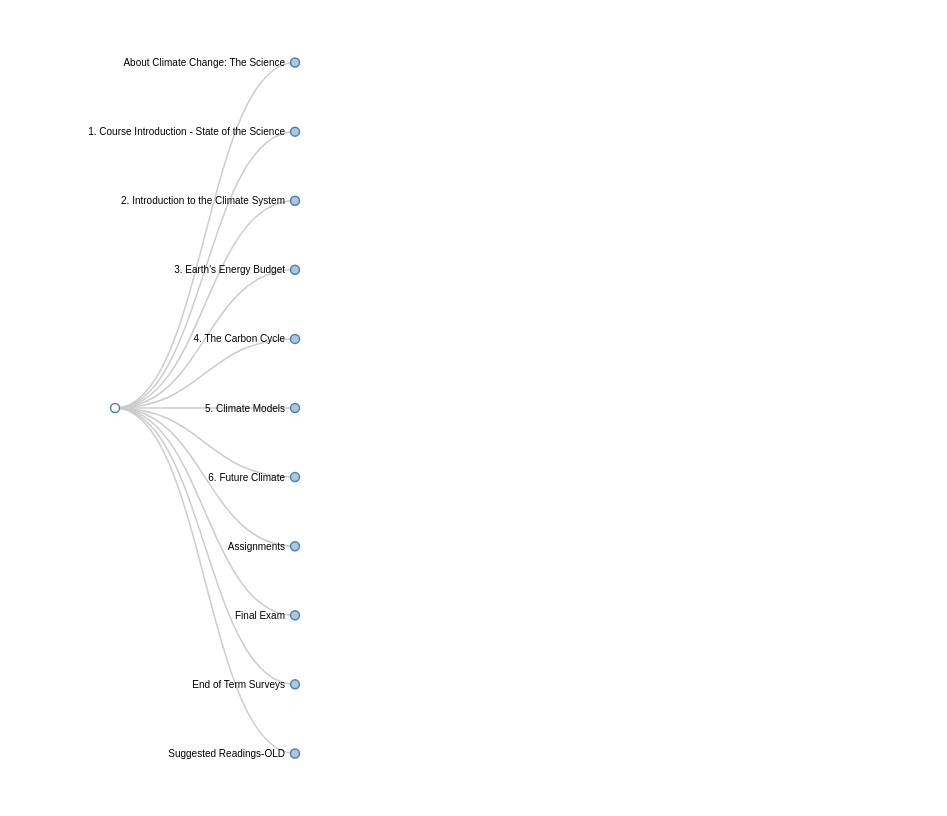
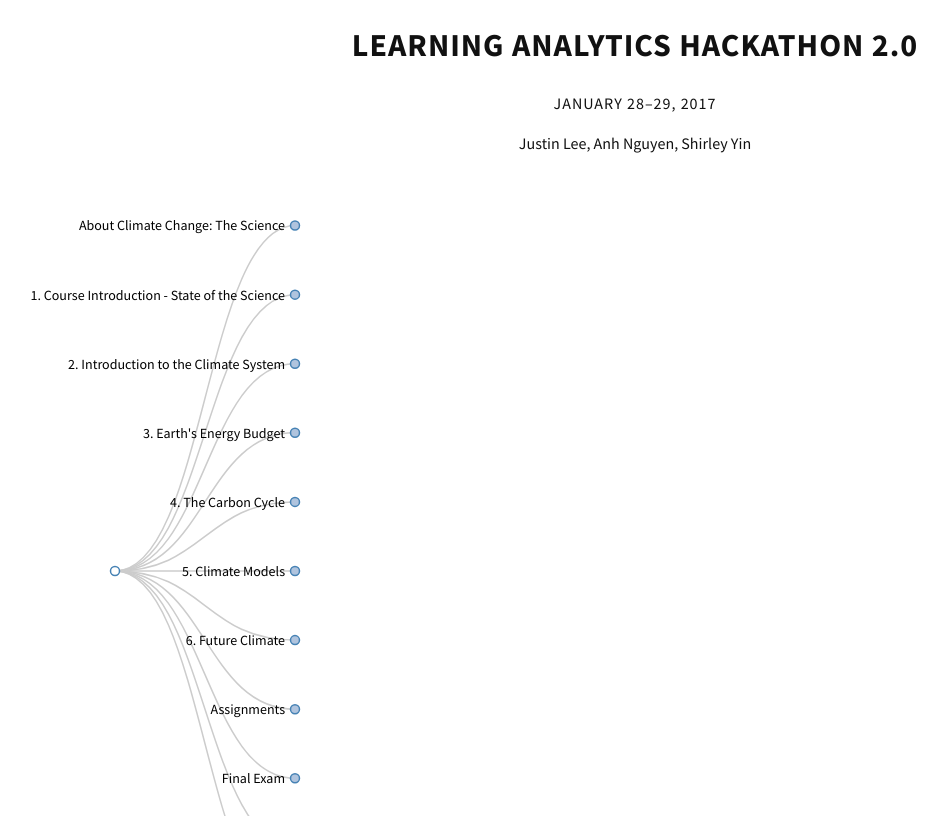
Before and after one commit to justin0022/UBCHack, a website: page index.html in a window 1280 px wide. Shown: the top 816 px of the page, without its empty margins (13-960 px from the left). Drawn offline with nearby package versions, Linux system fonts and the light colour scheme.

Commit message:
edit styling

```diff
--- a/index.html
+++ b/index.html
@@ -2,15 +2,21 @@
 <html lang="en">
 <head>
     <meta charset="UTF-8">
-    <title>Document</title>
+    <title>Learning Analytics Hackathon 2.0</title>
     <script src="./index.js"></script>
     <link rel="stylesheet" href="./styles.css">
     <script src="https://cdnjs.cloudflare.com/ajax/libs/d3/3.3.0/d3.js"></script>
 </head>
 <body>
+    <main>
+    <header>
+        <h1>Learning Analytics Hackathon 2.0</h1>
+        <div class="event-date">January 28–29, 2017</div>
+        <p>Justin Lee, Anh Nguyen, Shirley Yin</p>
+    </header>
     <script>
         var margin = {top: 20, right: 120, bottom: 20, left: 120},
-        width = 960 - margin.right - margin.left,
+        width = 1280 - margin.right - margin.left,
         height = 800 - margin.top - margin.bottom;
 
     var i = 0,
@@ -23,7 +29,7 @@
     var diagonal = d3.svg.diagonal()
         .projection(function(d) { return [d.y, d.x]; });
 
-    var svg = d3.select("body").append("svg")
+    var svg = d3.select("main").append("svg")
         .attr("width", width + margin.right + margin.left)
         .attr("height", height + margin.top + margin.bottom)
     .append("g")
@@ -149,5 +155,6 @@
     update(d);
     }
 </script>
+</main>
 </body>
 </html>
--- a/styles.css
+++ b/styles.css
@@ -1,17 +1,37 @@
+@import url('https://fonts.googleapis.com/css?family=Source+Sans+Pro:400,700');
+body {
+	color: #111;
+	font-family: 'Source Sans Pro', Arial, sans-serif;
+	font-size: 16px;
+	line-height: 1.5;
+}
+h1 {
+	letter-spacing: 1px;
+	text-transform: uppercase;
+}
+main {
+	width: 1280px;
+	margin-left: auto;
+	margin-right: auto;
+}
+header {
+	text-align: center;
+}
+.event-date {
+	letter-spacing: 1px;
+	text-transform: uppercase;
+}
 .node {
   cursor: pointer;
 }
-
 .node circle {
   fill: #fff;
   stroke: steelblue;
   stroke-width: 1.5px;
 }
-
 .node text {
-  font: 10px sans-serif;
+  font-size: 14px;
 }
-
 .link {
   fill: none;
   stroke: #ccc;
```
